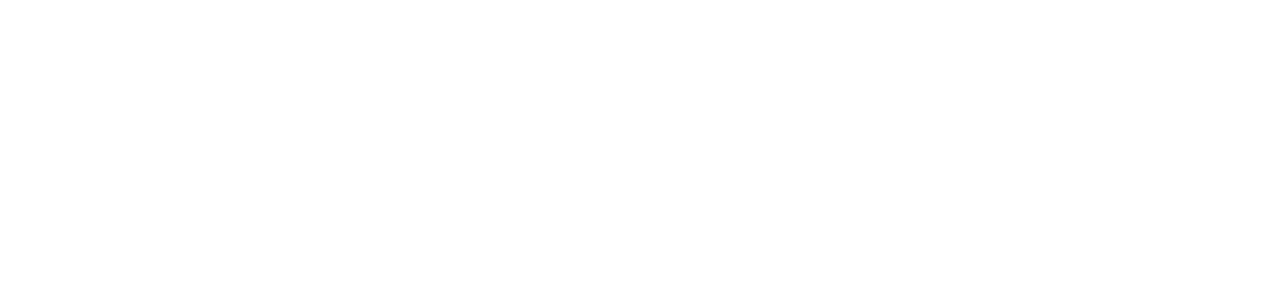
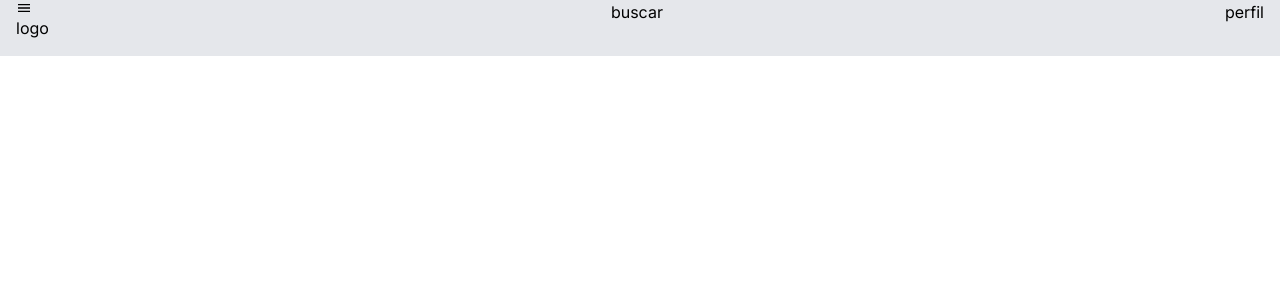
Before and after one commit to vedrigo/youtube-clone, a Next.js app: page / in a window 1280 px wide. Shown: the top 300 px of the page. Built offline with nearby package versions, Linux system fonts and the light colour scheme.

Commit message:
style: add react icons

```diff
--- a/package.json
+++ b/package.json
@@ -19,6 +19,7 @@
     "postcss": "8.4.23",
     "react": "18.2.0",
     "react-dom": "18.2.0",
+    "react-icons": "^4.8.0",
     "tailwindcss": "3.3.2",
     "typescript": "5.0.4"
   }
--- a/src/app/page.tsx
+++ b/src/app/page.tsx
@@ -1,3 +1,18 @@
+import { MdMenu } from "react-icons/md";
+
 export default function Home() {
-  return <main className=''></main>;
+  return (
+    <main className='h-screen'>
+      <div className='container px-4 h-14 flex flex-row justify-between bg-gray-200'>
+        <div>
+          <div>
+            <MdMenu />
+          </div>
+          <div>logo</div>
+        </div>
+        <div>buscar</div>
+        <div>perfil</div>
+      </div>
+    </main>
+  );
 }
--- /dev/null
+++ b/src/app/video/[:videoId]/page.tsx
@@ -0,0 +1,3 @@
+export default function VideoPage() {
+  return <div>video</div>;
+}
```
Also changed, not shown: 1 other file (tests, documents, lock files or other folders).
